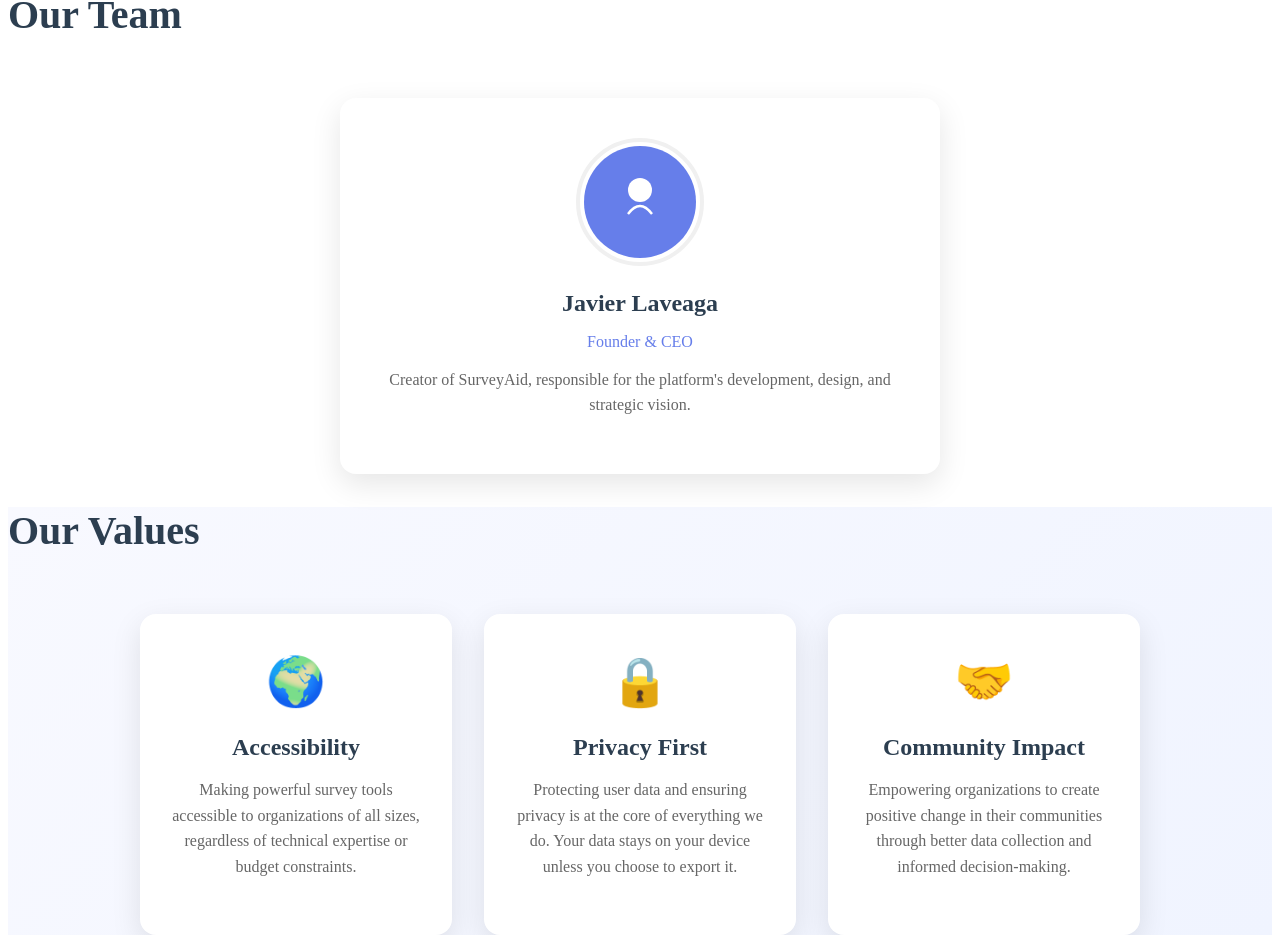
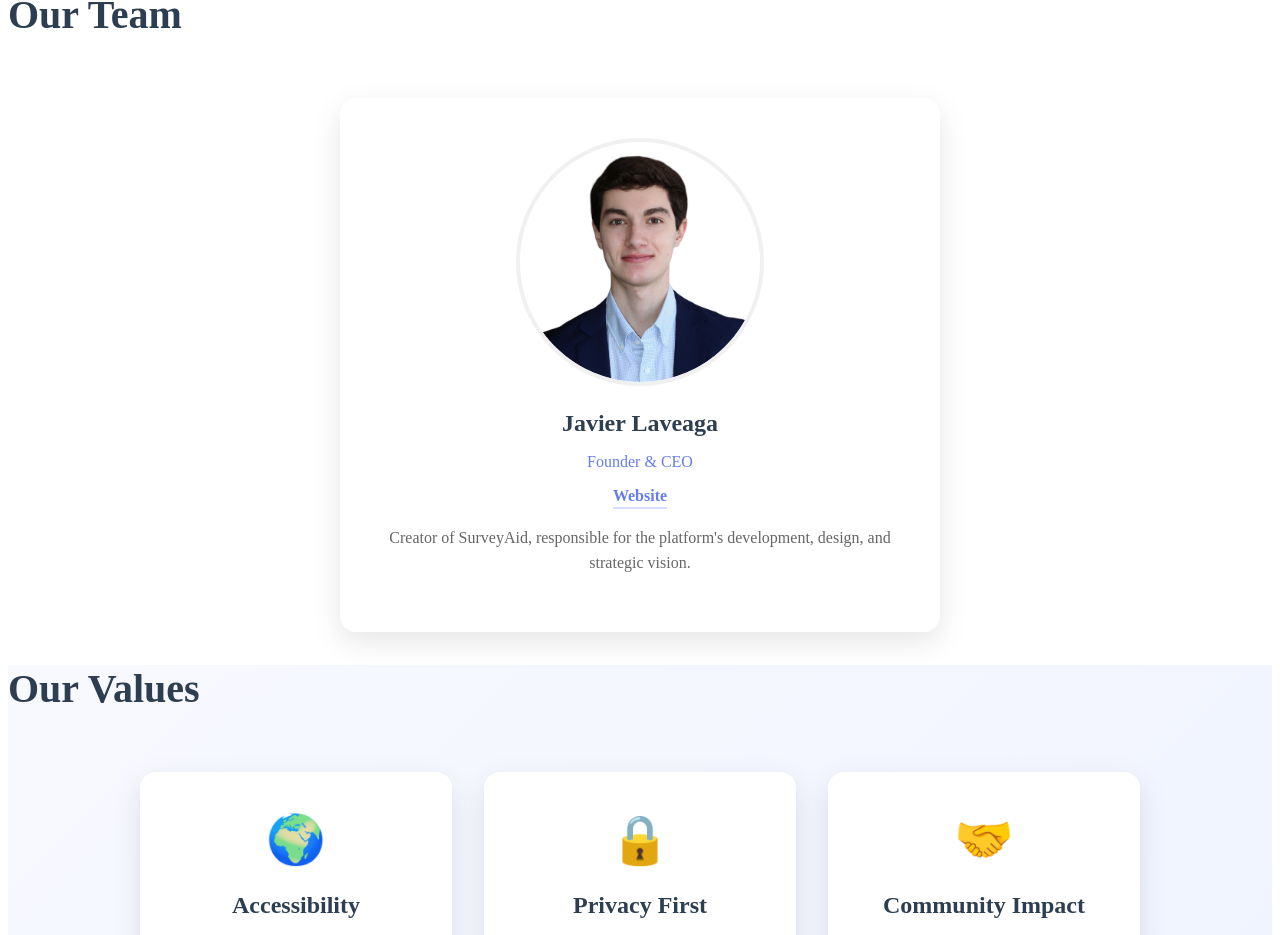
Before and after one commit to javier-la200426/SurveyAidWeb, a React (Vite) app: page /about in a window 1280 px wide. Shown: the part 1050-1985 px from the top of the page. Built offline with nearby package versions, Linux system fonts and the light colour scheme; the HTML template or start-up script is replaced by a standard one.

Commit message:
added profile pic and website link

```diff
--- a/src/pages/About.css
+++ b/src/pages/About.css
@@ -126,8 +126,8 @@
 }
 
 .member-photo {
-  width: 120px;
-  height: 120px;
+  width: 240px;
+  height: 240px;
   margin: 0 auto 24px;
   border-radius: 50%;
   overflow: hidden;
@@ -159,6 +159,25 @@
   color: #666;
   line-height: 1.6;
   text-align: center;
+}
+
+.member-links {
+  margin-bottom: 12px;
+}
+
+.member-link {
+  display: inline-block;
+  color: #667eea;
+  font-weight: 600;
+  text-decoration: none;
+  border-bottom: 2px solid rgba(102, 126, 234, 0.25);
+  padding-bottom: 2px;
+  transition: color 0.2s ease, border-color 0.2s ease;
+}
+
+.member-link:hover {
+  color: #556cd6;
+  border-color: rgba(102, 126, 234, 0.6);
 }
 
 /* Values Section */
@@ -339,6 +358,11 @@
     grid-template-columns: 1fr;
   }
 
+  .member-photo {
+    width: 200px;
+    height: 200px;
+  }
+
 
   .team-member {
     padding: 32px 24px;
@@ -366,6 +390,11 @@
     font-size: 1.75rem;
   }
 
+  .member-photo {
+    width: 160px;
+    height: 160px;
+  }
+
 
   .value-card {
     padding: 32px 24px;
--- a/src/pages/About.jsx
+++ b/src/pages/About.jsx
@@ -65,11 +65,21 @@ const About = () => {
             <div className="team-grid">
               <div className="team-member fade-in">
                 <div className="member-photo">
-                  <img src="/images/team-member1.svg" alt="Javier Laveaga" />
+                  <img src="/images/Final-3.png" alt="Javier Laveaga" />
                 </div>
                 <div className="member-info">
                   <h3>Javier Laveaga</h3>
                   <p className="member-role">Founder & CEO</p>
+                  <div className="member-links">
+                    <a
+                      href="https://www.javierlaveaga.com/"
+                      target="_blank"
+                      rel="noopener noreferrer"
+                      className="member-link"
+                    >
+                      Website
+                    </a>
+                  </div>
                   <p className="member-description">
                     Creator of SurveyAid, responsible for the platform's development, design, and strategic vision.
                   </p>
```
Also changed, not shown: public/images/Final-3.png (added).
